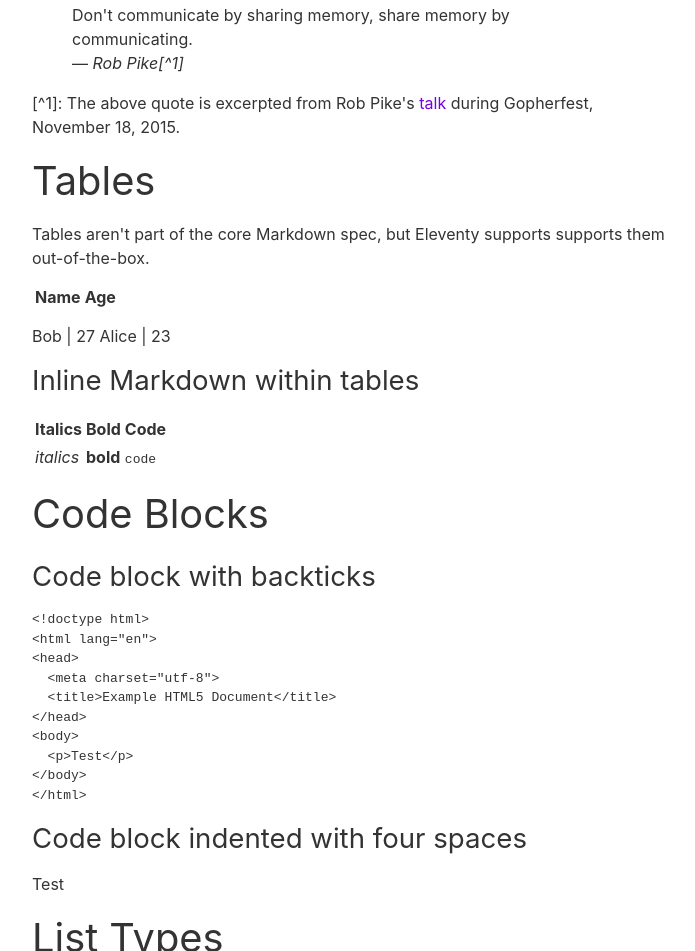
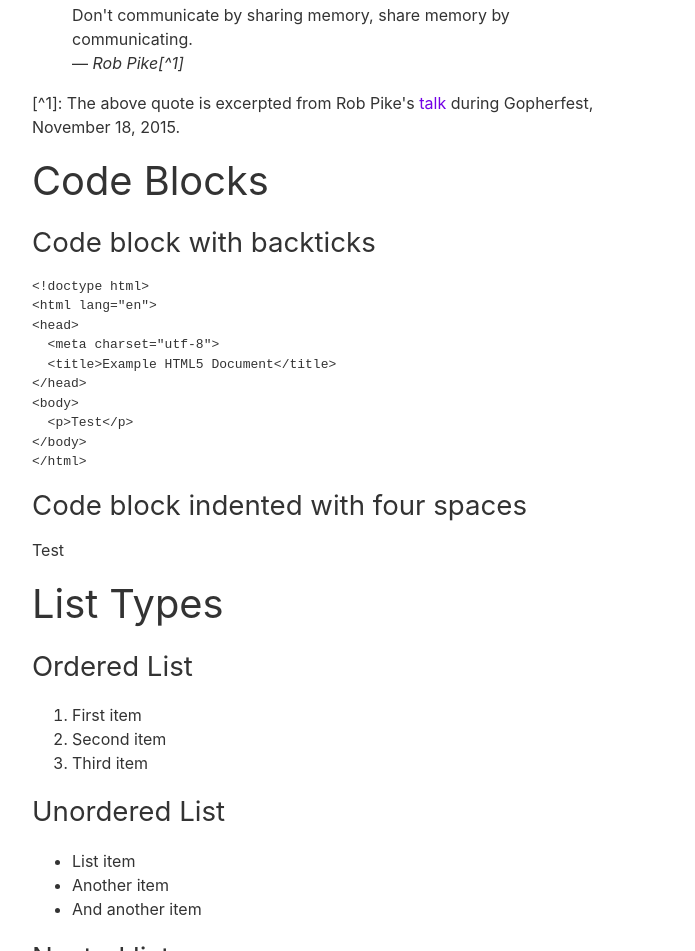
Before and after one commit to ar363/eleventy-stylus-blog-theme, an Eleventy site: page posts/markdown-syntax-two.md in a window 1280 px wide. Shown: the part 1975-2926 px from the top of the page, without its empty margins (288-983 px from the left). Built offline with nearby package versions, Linux system fonts and the light colour scheme; Eleventy itself is replaced by a stand-in of ours; code samples lack their colours; files that its build step writes are made by us from their sources.

Commit message:
Remove tables: not supported in 11ty md spec

```diff
--- a/posts/markdown-syntax-two.md
+++ b/posts/markdown-syntax-two.md
@@ -48,21 +48,6 @@ The blockquote element represents content that is quoted from another source, op
 > — <cite>Rob Pike[^1]</cite>
 
 [^1]: The above quote is excerpted from Rob Pike's [talk](https://www.youtube.com/watch?v=PAAkCSZUG1c) during Gopherfest, November 18, 2015.
-
-## Tables
-
-Tables aren't part of the core Markdown spec, but Eleventy supports supports them out-of-the-box.
-
-   Name | Age
---------|------
-    Bob | 27
-  Alice | 23
-
-#### Inline Markdown within tables
-
-| Italics   | Bold     | Code   |
-| --------  | -------- | ------ |
-| *italics* | **bold** | `code` |
 
 ## Code Blocks
 
```
